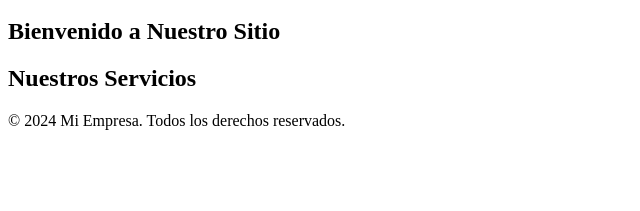
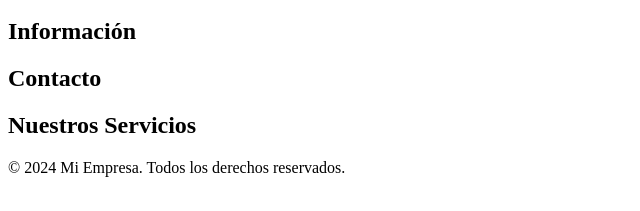
Before and after one commit to alyz17/PuertaGrandeWeb, a plain HTML site: page pages/info.html in a window 1280 px wide. Shown: the part 375-586 px from the top of the page, without its empty margins (0-640 px from the left). Drawn offline with Linux system fonts and the light colour scheme.

Commit message:
Añadido un poco más de estructura

```diff
--- a/pages/info.html
+++ b/pages/info.html
@@ -23,15 +23,17 @@
         </div>
     </header>
     <main>
+        <section id="portada">
+            <h1>Información</h1>
+        </section>
         <section id="contacto">
-            <h1>Bienvenido a Nuestro Sitio</h1>
             <div class="contact">
+                <h2>Contacto</h2>
+                <div class="phone number">
 
+                </div>
             </div>
-            <div class="phone number">
-
-            </div>
-            <div class="photo contact">
+            <div class="contact-photo">
 
             </div>
         </section>
```
